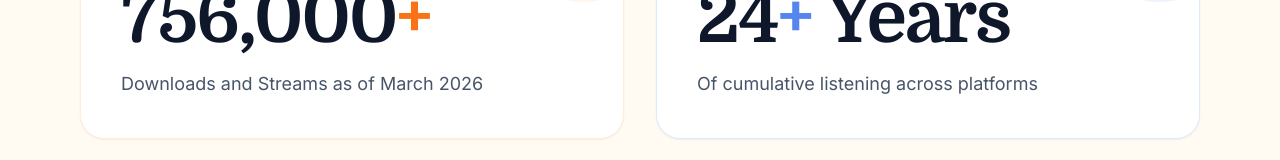
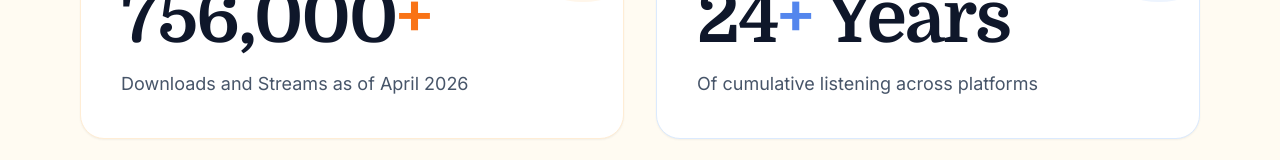
Before and after one commit to OpenAudioOER/listen, a React (Vite) app: page / in a window 1280 px wide. Shown: the part 1661-1821 px from the top of the page. Built offline with nearby package versions, Linux system fonts and the light colour scheme; a web font is replaced by a local one.

Commit message:
Update LandingPage.tsx
update streaming numbers

```diff
--- a/components/LandingPage.tsx
+++ b/components/LandingPage.tsx
@@ -302,7 +302,7 @@ export function LandingPage({ onNavigateLibrary, onNavigateBook, onNavigateRecog
                 <p className="text-slate-900 tracking-tight text-6xl lg:text-7xl font-bold font-serif-polished leading-tight relative z-10">
                   <Counter target={756000} suffix="+" suffixClassName="text-orange-500" />
                 </p>
-                <p className="text-slate-600 text-lg relative z-10">Downloads and Streams as of March 2026</p>
+                <p className="text-slate-600 text-lg relative z-10">Downloads and Streams as of April 2026</p>
               </div>
               <div className="flex flex-col justify-center gap-4 rounded-3xl p-10 bg-white shadow-sm border border-blue-100 text-center md:text-left relative overflow-hidden transition-all duration-300 hover:-translate-y-2 hover:shadow-xl hover:border-blue-200 group">
                 <div className="absolute -right-10 -top-10 w-40 h-40 bg-blue-100 rounded-full opacity-50 transition-transform duration-500 group-hover:scale-110"></div>
```
